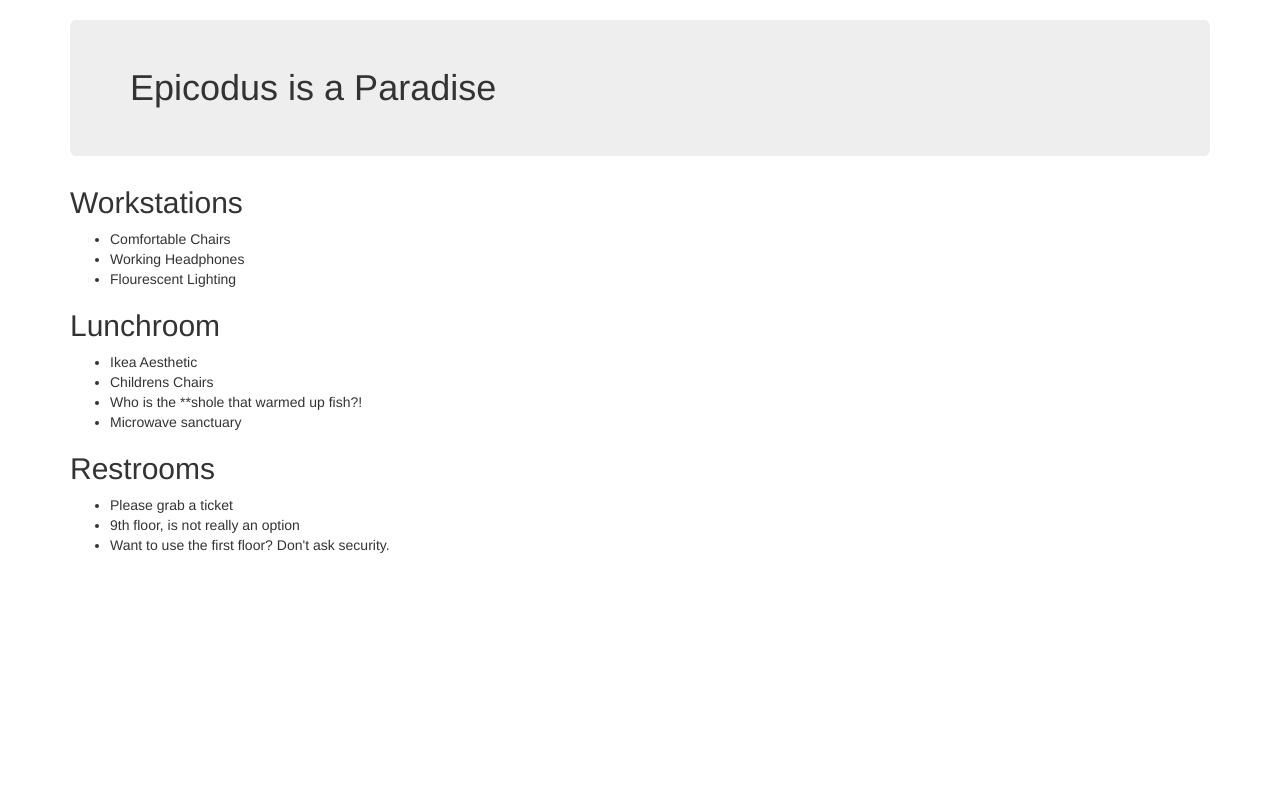
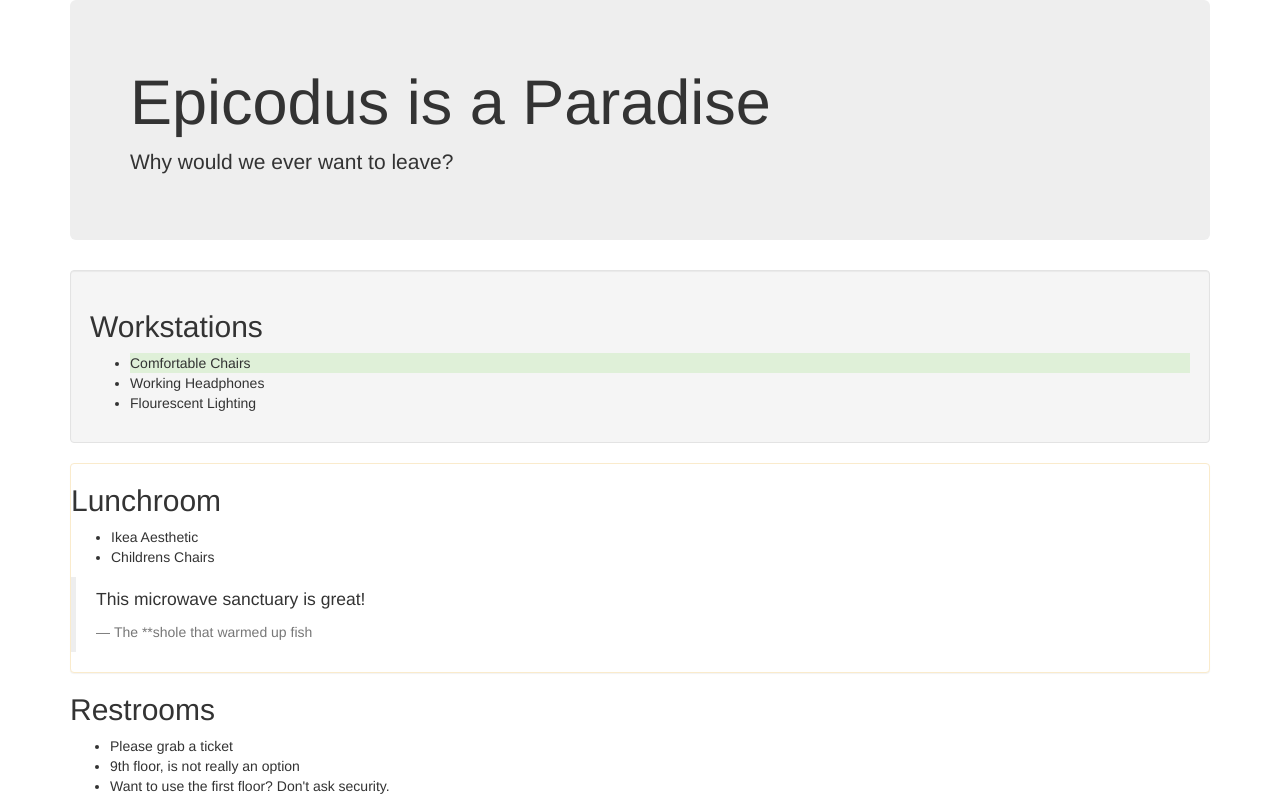
Before and after one commit to MattSmithereens/week-in-review, a plain HTML site: page vacation.html in a window 1280 px wide. Drawn offline with Linux system fonts and the light colour scheme.

Commit message:
add comment, further css functionality

```diff
--- a/vacation.html
+++ b/vacation.html
@@ -7,22 +7,32 @@
   </head>
   <body class="container">
 
-    <h1 class="jumbotron">Epicodus is a Paradise</h1>
+    <div  class="jumbotron">
+      <h1>Epicodus is a Paradise</h1>
+      <p>Why would we ever want to leave?</p>
+    </div>
 
+    <div class="well">
       <h2>Workstations</h2>
         <ul>
-        <li>Comfortable Chairs</li>
+          <li class="bg-success">Comfortable Chairs</li>
           <li>Working Headphones</li>
           <li>Flourescent Lighting</li>
         </ul>
+    </div>
 
+    <div class="panel panel-warning">
       <h2>Lunchroom</h2>
         <ul>
           <li>Ikea Aesthetic</li>
           <li>Childrens Chairs</li>
-        <li>Who is the **shole that warmed up fish?!</li>
-        <li>Microwave sanctuary</li>
         </ul>
+
+      <blockquote>
+        <p>This microwave sanctuary is great!</p>
+        <footer>The **shole that warmed up fish</footer>
+      </blockquote>
+    </div>
 
       <h2>Restrooms</h2>
         <ul>
```
Lines whose indentation alone changed are shown as unchanged.
